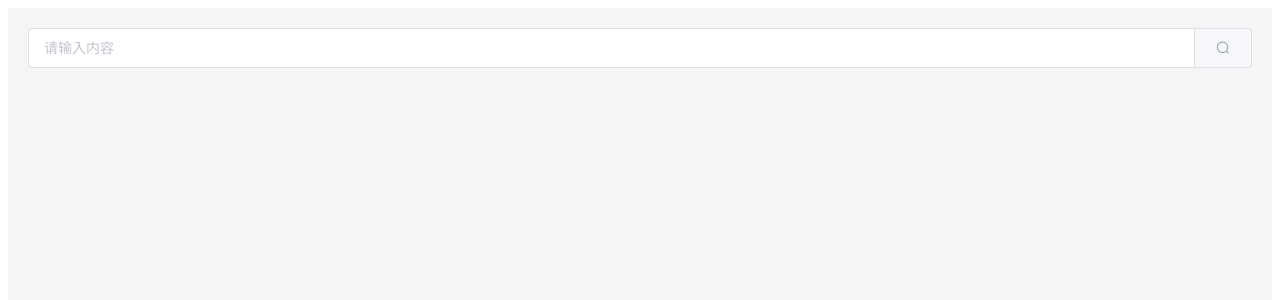
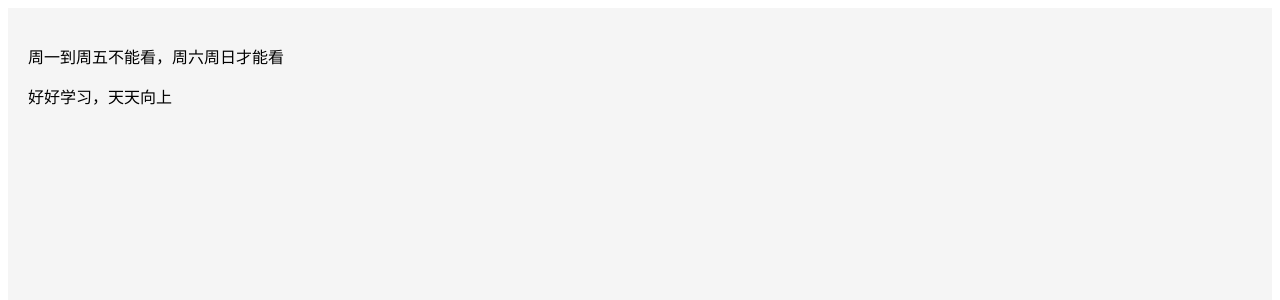
Before and after one commit to dxil/dingxl.com, a Vue app in the folder index/: page /#/search in a window 1280 px wide. Shown: the top 300 px of the page. Built offline with nearby package versions, Linux system fonts and the light colour scheme; what mint-ui would draw is missing.

Commit message:
新增周一到周五限制，只能周末使用

```diff
--- a/index/src/components/search.vue
+++ b/index/src/components/search.vue
@@ -1,13 +1,13 @@
 <template>
   <div>
-    <el-container>
+    <el-container v-if="isShow">
       <el-main>
         <el-input placeholder="请输入内容" v-model="searchValue" class="input-with-select">
           <el-button slot="append" icon="el-icon-search" @click="search()"></el-button>
         </el-input>
       </el-main>
     </el-container>
-    <el-container>
+    <el-container v-if="isShow">
       <el-main>
         <!--<el-row type="flex" class="row-bg" justify="space-between">-->
           <!--<el-col :span="5" class="list" v-for="list in lists" :key="list.name">-->
@@ -19,6 +19,12 @@
         <!--</el-row>-->
         <router-link v-show="name" :to="{ path: 'storys', query: { url: url }}">{{name}}</router-link>
         <p v-show="errMsg">{{errMsg}}</p>
+      </el-main>
+    </el-container>
+    <el-container  v-if="!isShow">
+      <el-main>
+        <p>周一到周五不能看，周六周日才能看</p>
+        <p>好好学习，天天向上</p>
       </el-main>
     </el-container>
   </div>
@@ -42,6 +48,7 @@
         searchValue: '',
 //        lists: []，
         url: '',
+        isShow: false,
         name: ''
       }
     },
@@ -52,7 +59,12 @@
     },
     methods: {
       init () {
-
+        const day = new Date().getDay()
+        if (day === 0 || day === 6) {
+          return true
+        }else {
+          return false
+        }
       },
       search () {
         this.reset()
```
